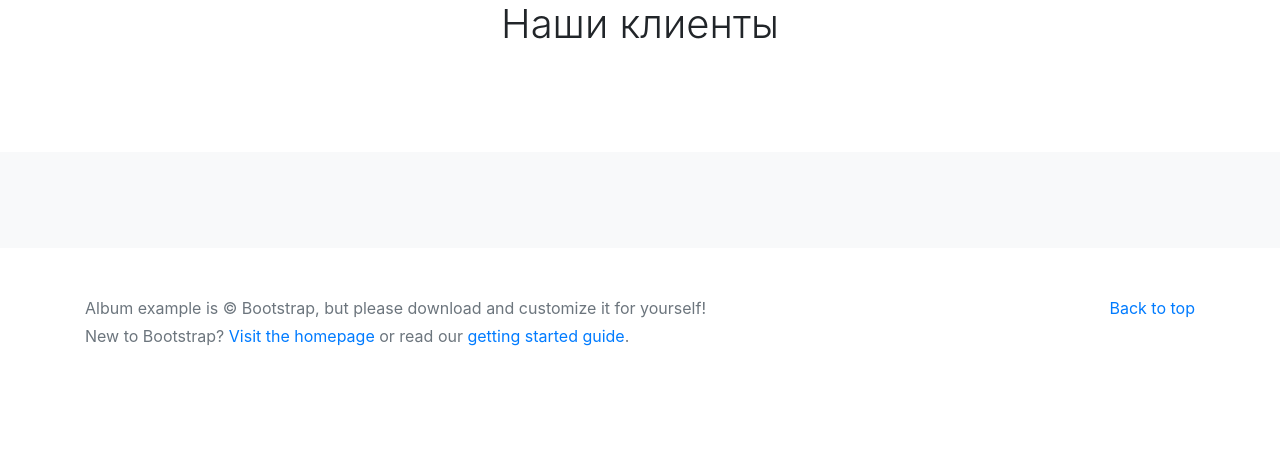
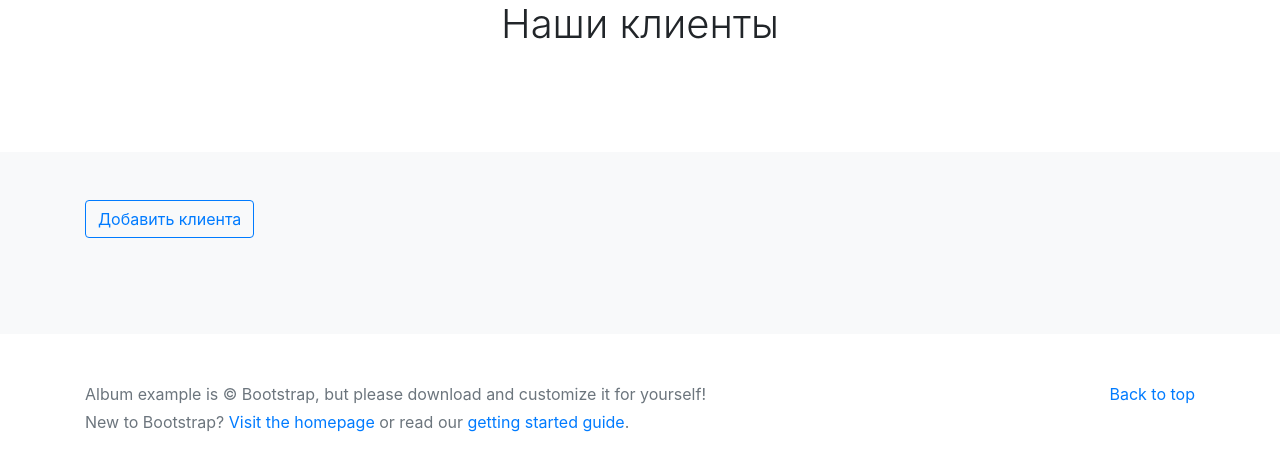
Before and after one commit to jekaGitHub/coursework_6, a Django app: page /clients/ in a window 1280 px wide. Shown: the part 152-623 px from the top of the page. Run offline with Django 5.2, Linux system fonts and the light colour scheme; data that the repository does not hold is empty; some libraries are stand-ins or nearby versions.

Commit message:
edit file

```diff
--- a/mailings/templates/mailings/client_list.html
+++ b/mailings/templates/mailings/client_list.html
@@ -2,6 +2,9 @@
 
 {% block content %}
 <div class="row">
+    <div class="col-12 mb-5">
+        <a class="btn btn-outline-primary" href="{% url 'mailings:create_client' %}">Добавить клиента</a>
+    </div>
     {% for object in object_list %}
         {% include 'mailings/includes/inc_client.html' %}
     {% endfor %}
```
